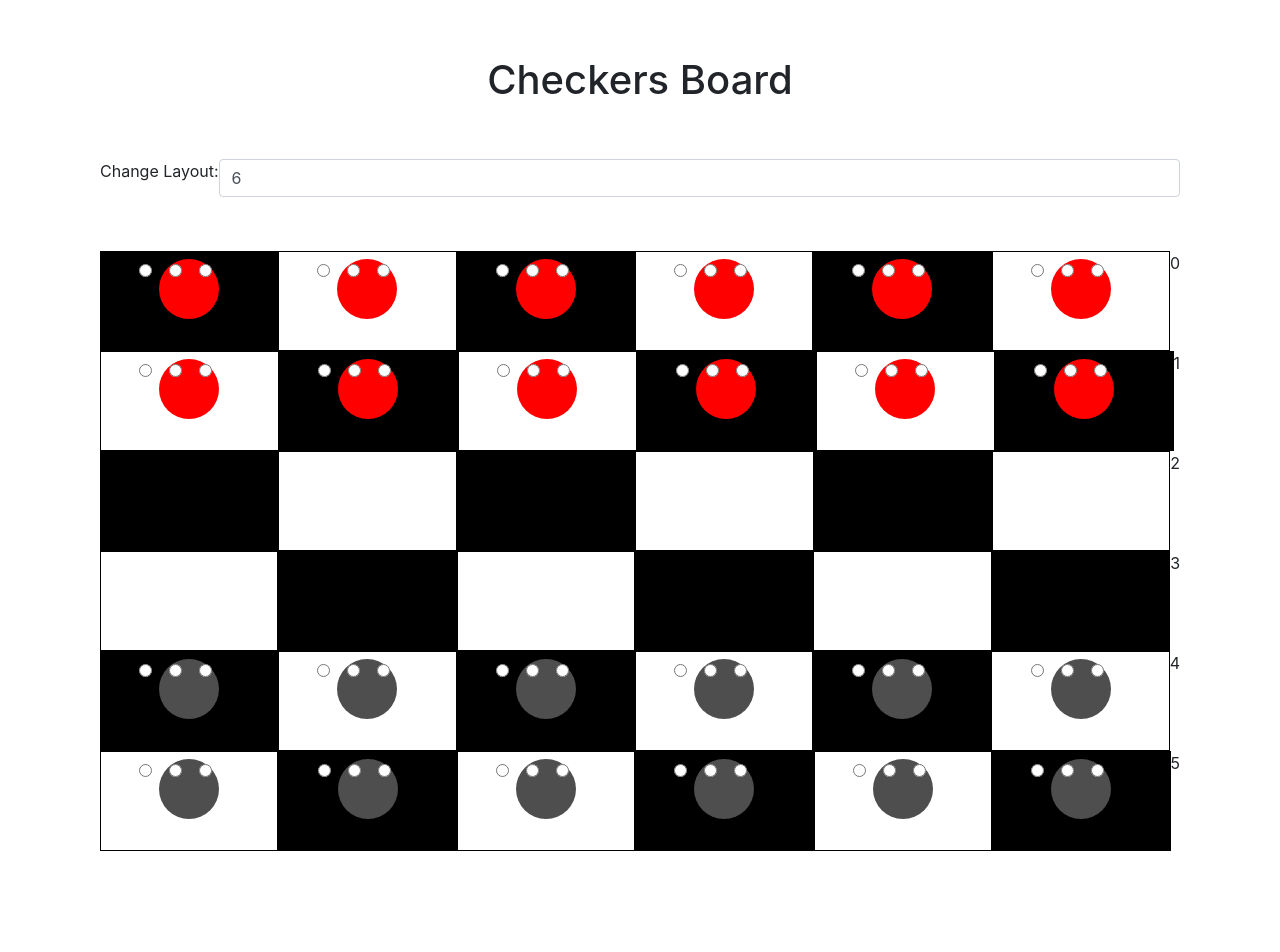
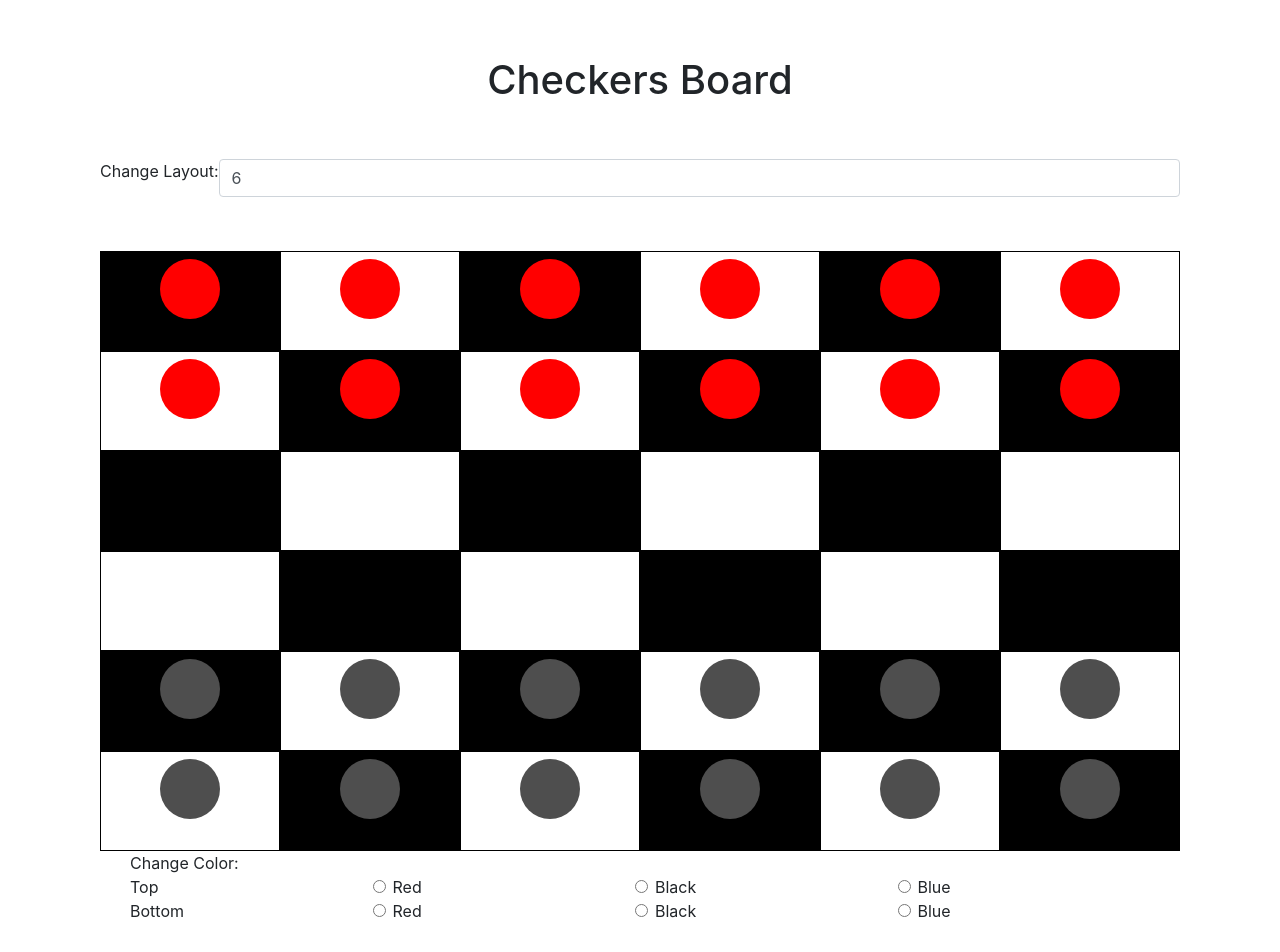
Before and after one commit to mcmalfaro140/drivenTest, a Next.js app: page / in a window 1280 px wide. Shown: the top 952 px of the page. Before the commit the page ends 905 px from the top, so only its background shows below. Built offline with nearby package versions, Linux system fonts and the light colour scheme.

Commit message:
radio btn fixed

```diff
--- a/components/Board.js
+++ b/components/Board.js
@@ -10,48 +10,29 @@ export default class Board extends React.Component{
         this.col_even = this.col_even.bind(this);
         this.col_odd = this.col_odd.bind(this);
         this.handleChange = this.handleChange.bind(this);
+        this.changeColor = this.changeColor.bind(this);
     }
     col_even = (e) => {
         let dot = false
+        let my_id = ""
         let myclass = "red_piece"
-
-        let changeColor = (i) => {
-            switch (i) {
-                case 0:
-                    break;
-                case 1:
-                    break;
-                case 2:
-                    break;
-                default:
-                    break;
-            }
-        }
 
         if(e < 2){
             dot = true
+            my_id = "red"
         }else if(this.state.N-3 < e){
             myclass = "black_piece"
             dot = true
+            my_id = "black"
         }
 
         let my_col = [];
         for (let index = 0; index < this.state.N; index++) {
             if(index % 2 === 0){
-                my_col.push(<Col className="tiles black">{dot ? (<div className={dot ? myclass : "" }>
-                    <Row>
-                        <Col><Input type="radio" name="color1" onClick={() => changeColor(0)}/></Col>
-                        <Col><Input type="radio" name="color2" onClick={() => changeColor(1)}/></Col>
-                        <Col><Input type="radio" name="color3" onClick={() => changeColor(2)}/></Col>
-                    </Row>
+                my_col.push(<Col className="tiles black">{dot ? (<div id={my_id} className={dot ? myclass : "" }>
                 </div>) : (<></>)}</Col>)
             }else{
-                my_col.push(<Col className="tiles">{dot ? (<div className={dot ? myclass : "" }>
-                    <Row>
-                        <Col><Input type="radio" name="radio1"/></Col>
-                        <Col><Input type="radio" name="radio2"/></Col>
-                        <Col><Input type="radio" name="radio3"/></Col>
-                    </Row>
+                my_col.push(<Col className="tiles">{dot ? (<div id={my_id} className={dot ? myclass : "" }>
                 </div>) : (<></>)}</Col>)
             }
         }
@@ -61,29 +42,22 @@ export default class Board extends React.Component{
     col_odd = (e) => {
         let dot = false
         let myclass = "red_piece"
+        let my_id = ""
         if(e < 2){
             dot = true
+            my_id = "red"
         }else if(this.state.N-2 < e){
             myclass = "black_piece"
             dot = true
+            my_id = "black"
         }
         let my_col = [];
         for (let index = 0; index < this.state.N; index++) {
             if(index % 2 === 1){
-                my_col.push(<Col className="tiles black">{dot ? (<div className={dot ? myclass : "" }>
-                        <Row>
-                            <Col><Input type="radio" name="radio1"/></Col>
-                            <Col><Input type="radio" name="radio1"/></Col>
-                            <Col><Input type="radio" name="radio1"/></Col>
-                        </Row>
+                my_col.push(<Col className="tiles black">{dot ? (<div id={my_id} className={dot ? myclass : "" }>
                 </div>) : (<></>)}</Col>)
             }else{
-                my_col.push(<Col className="tiles">{dot ? (<div className={dot ? myclass : "" }>
-                    <Row>
-                        <Col><Input type="radio" name="radio1"/></Col>
-                        <Col><Input type="radio" name="radio1"/></Col>
-                        <Col><Input type="radio" name="radio1"/></Col>
-                    </Row>
+                my_col.push(<Col className="tiles">{dot ? (<div id={my_id} className={dot ? myclass : "" }>
                 </div>) : (<></>)}</Col>)
             }
 
@@ -101,10 +75,10 @@ export default class Board extends React.Component{
                 return(e)
             })
             if(index % 2 === 0){
-                my_row.push(<Row key={index} id={index}>{col_even}{index}</Row>)
+                my_row.push(<Row key={index} id={index}>{col_even}</Row>)
             }
             else{
-                my_row.push(<Row key={index} id={index}>{col_odd}{index}</Row>)
+                my_row.push(<Row key={index} id={index}>{col_odd}</Row>)
             }
         }
         return my_row;
@@ -112,6 +86,24 @@ export default class Board extends React.Component{
 
     handleChange = (e) => {
         this.setState({N:e.target.value})
+    }
+
+    changeColor = (i, my_id) => {
+        let my_div = document.getElementById(my_id)
+        my_div.classList.remove(...my_div.classList)
+            switch (i) {
+                case 0:
+                    my_div.classList.add("red_piece")
+                    break;
+                case 1:
+                    my_div.classList.add("black_piece")
+                    break;
+                case 2:
+                    my_div.classList.add("blue_piece")
+                    break;
+                default:
+                    break;
+            }
     }
 
 
@@ -127,6 +119,21 @@ export default class Board extends React.Component{
                 </InputGroup>
                 <Container className="board">
                     {items}
+                    <Container>
+                        Change Color:
+                        <Row>
+                            <Col>Top</Col>
+                            <Col><Input type="radio" name="color1" onClick={() => this.changeColor(0, "red")}/>Red</Col>
+                            <Col><Input type="radio" name="color2" onClick={() => this.changeColor(1, "red")}/>Black</Col>
+                            <Col><Input type="radio" name="color3" onClick={() => this.changeColor(2, "red")}/> Blue</Col>
+                        </Row>
+                        <Row>
+                            <Col>Bottom</Col>
+                            <Col><Input type="radio" name="color1" onClick={() => this.changeColor(0, "black")}/>Red</Col>
+                            <Col><Input type="radio" name="color2" onClick={() => this.changeColor(1, "black")}/>Black</Col>
+                            <Col><Input type="radio" name="color3" onClick={() => this.changeColor(2, "black")}/>Blue</Col>
+                        </Row>
+                    </Container>
                 </Container>
             </Container>
         )
--- a/styles/comp_style/_board.scss
+++ b/styles/comp_style/_board.scss
@@ -33,3 +33,12 @@
     margin: auto;
     margin-top: 5%
 }
+
+.blue_piece{
+    width: 60px;
+    height: 60px;
+    background-color: rgb(16, 74, 180);
+    border-radius: 30px;
+    margin: auto;
+    margin-top: 5%
+}
```
